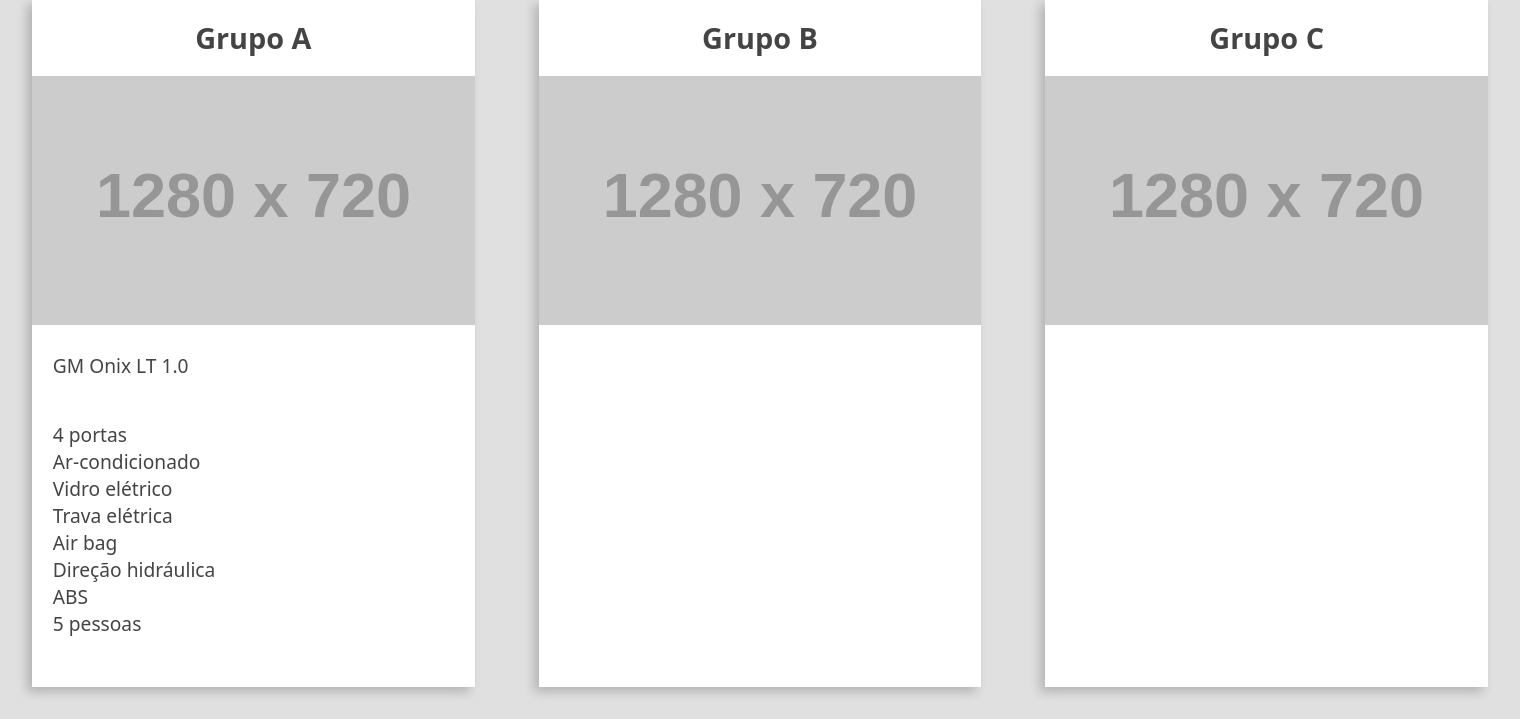
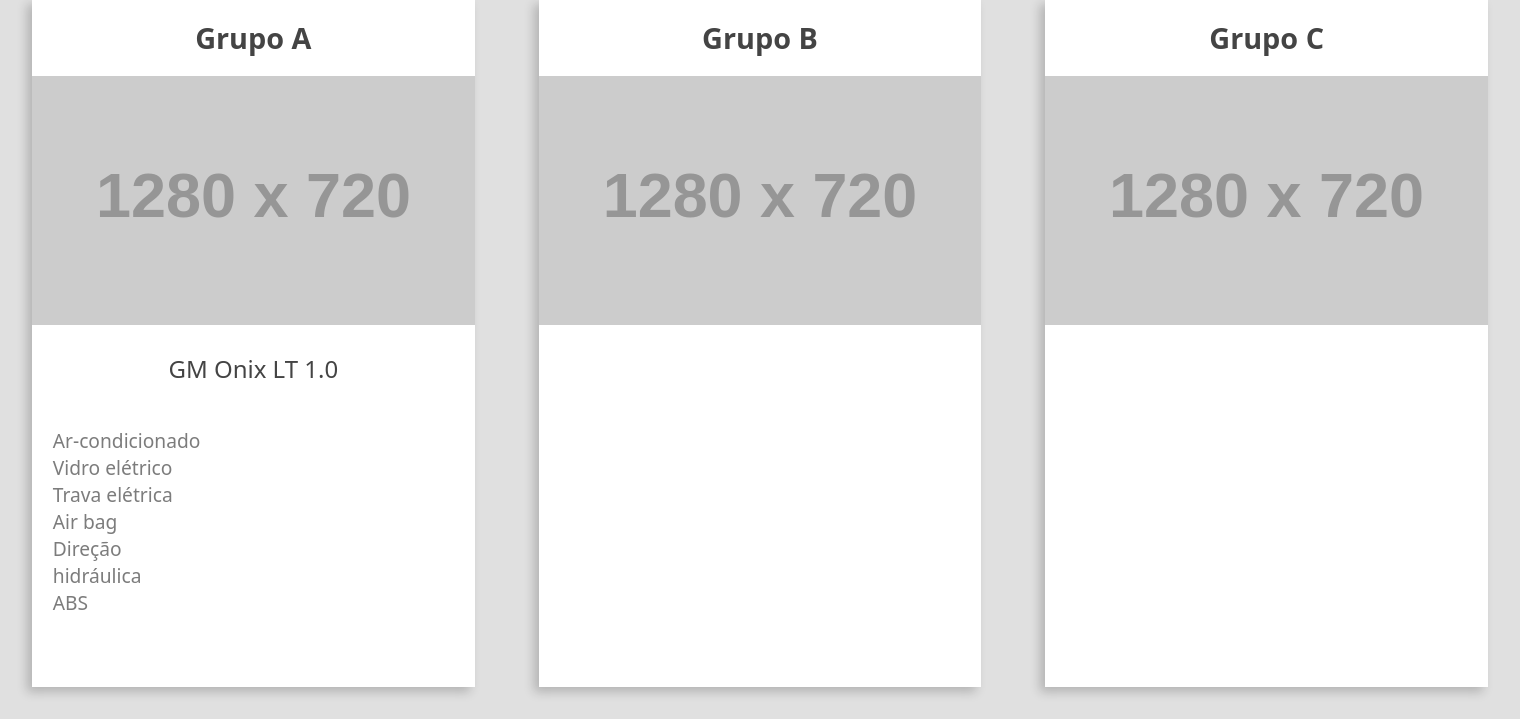
Before and after one commit to SamirBuarque/AlugaMais, a Django app: page / in a window 1520 px wide. Shown: the part 202-921 px from the top of the page. Run offline with Django 4.2, Linux system fonts and the light colour scheme; grey boxes labelled with a size stand in for pictures from a placeholder-image service; some libraries are stand-ins or nearby versions.

Commit message:
avançando no front-end da página

```diff
--- a/myapp/templates/myapp/pages/home.html
+++ b/myapp/templates/myapp/pages/home.html
@@ -21,19 +21,19 @@
             </div>
 
             <!--DESCRIPTION-->
-            <div class="card-description">GM Onix LT 1.0</div>
+            <div class="card-description">
+                <span class="card-description-name">GM Onix LT 1.0</span>
+            </div>
 
             <!--DETAILS-->
             <div class="card-list-details">
                 <ul>
-                    <li>4 portas</li>
                     <li>Ar-condicionado</li>
                     <li>Vidro elétrico</li>
                     <li>Trava elétrica</li>
                     <li>Air bag</li>
                     <li>Direção hidráulica</li>
                     <li>ABS</li>
-                    <li>5 pessoas</li>
                 </ul>
             </div>
         </div>
--- a/myapp/templates/myapp/partials/head.html
+++ b/myapp/templates/myapp/partials/head.html
@@ -9,6 +9,15 @@
 <link rel="stylesheet" href="https://cdnjs.cloudflare.com/ajax/libs/font-awesome/6.4.2/css/all.min.css" integrity="sha512-z3gLpd7yknf1YoNbCzqRKc4qyor8gaKU1qmn+CShxbuBusANI9QpRohGBreCFkKxLhei6S9CQXFEbbKuqLg0DA==" crossorigin="anonymous" referrerpolicy="no-referrer" />
 
     <style>
+        :root {
+            --primary-dark-blue: #03045E;
+            --color-dark-blue: #023E8A;
+            --color-dark-blue2: #0077B6;
+            --color-light-blue: #48CAE4;
+            --color-light-blue2: #90E0EF;
+            --color-light-blue3: #ADE8F4;
+            --font-color-primary: #444;
+        }
         * {
             margin: 0;
             padding: 0;
@@ -17,11 +26,11 @@
         }
         body {
             background-color: #e0e0e0;
-            color: #444;
+            color: var(--font-color-primary);
             font-size: 1.2rem;
         }
         .heading {
-            background-color: #03045E;
+            background-color: var(--primary-dark-blue);
         }
         .container {
             max-width: 95rem;
@@ -42,7 +51,7 @@
         }
 
         .main-menu {
-            background-color: #023E8A;
+            background-color: var(--color-dark-blue);
             display: block;
 
         }
@@ -66,8 +75,9 @@
             text-align: center;
             text-decoration: none;
         }
-        .heading a:hover {
-            background-color: #0077B6;
+        .main-menu a:hover {
+            background-color: var(--color-dark-blue2);
+            transition: all 300ms ease-in-out;
         }
 
         .heading i {
@@ -119,10 +129,19 @@
         }
         .card-description {
             margin: 1.3rem;
+            text-align: center;
         }
         .card-list-details ul{
             list-style-type: none;
             padding: 1.3rem;
+            color: #444444b3;
+        }
+        .card-list-details {
+            width: 200px;
+
+        }
+        .card-description-name {
+            font-size: 1.5rem;
         }
 
 
```
